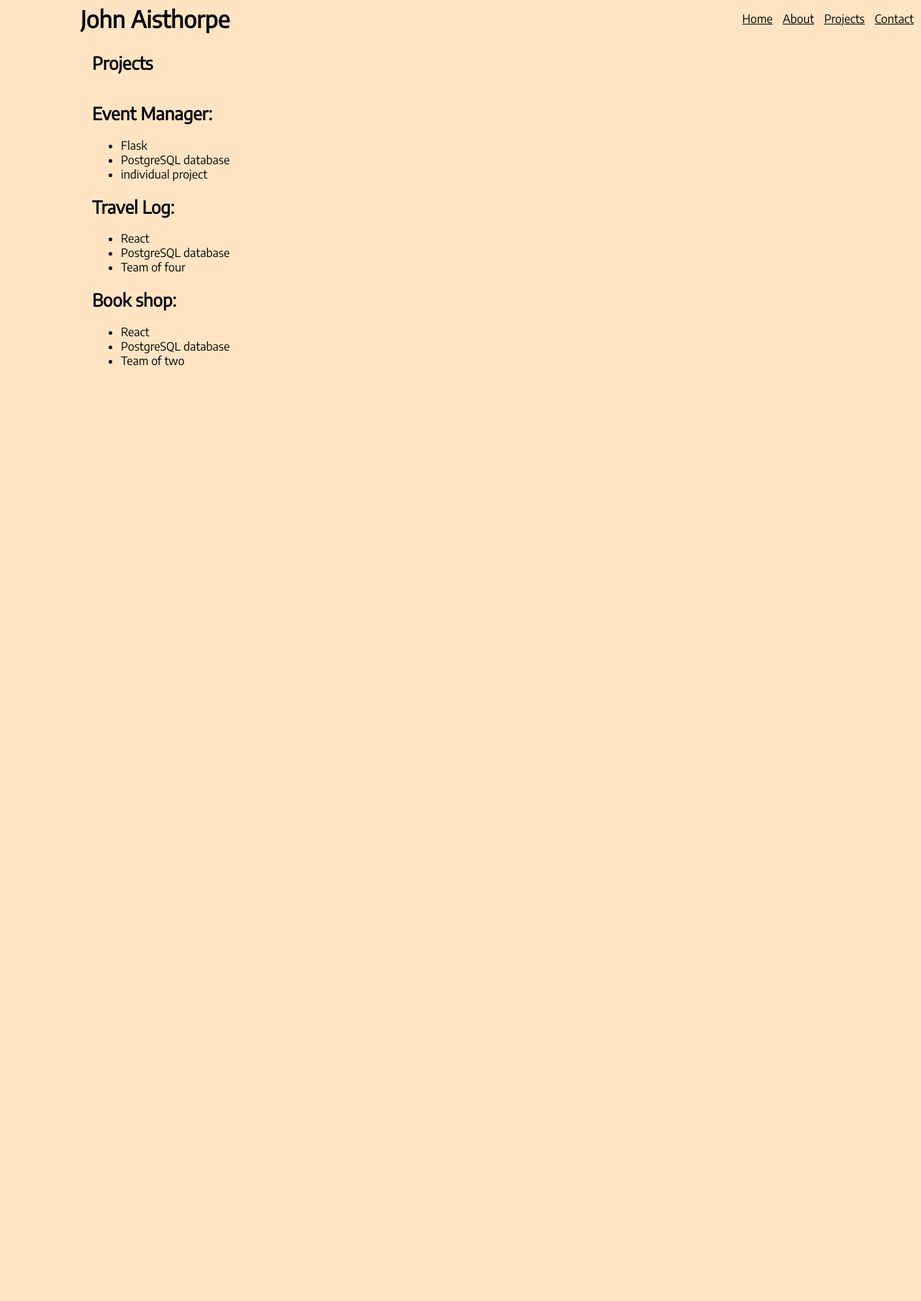
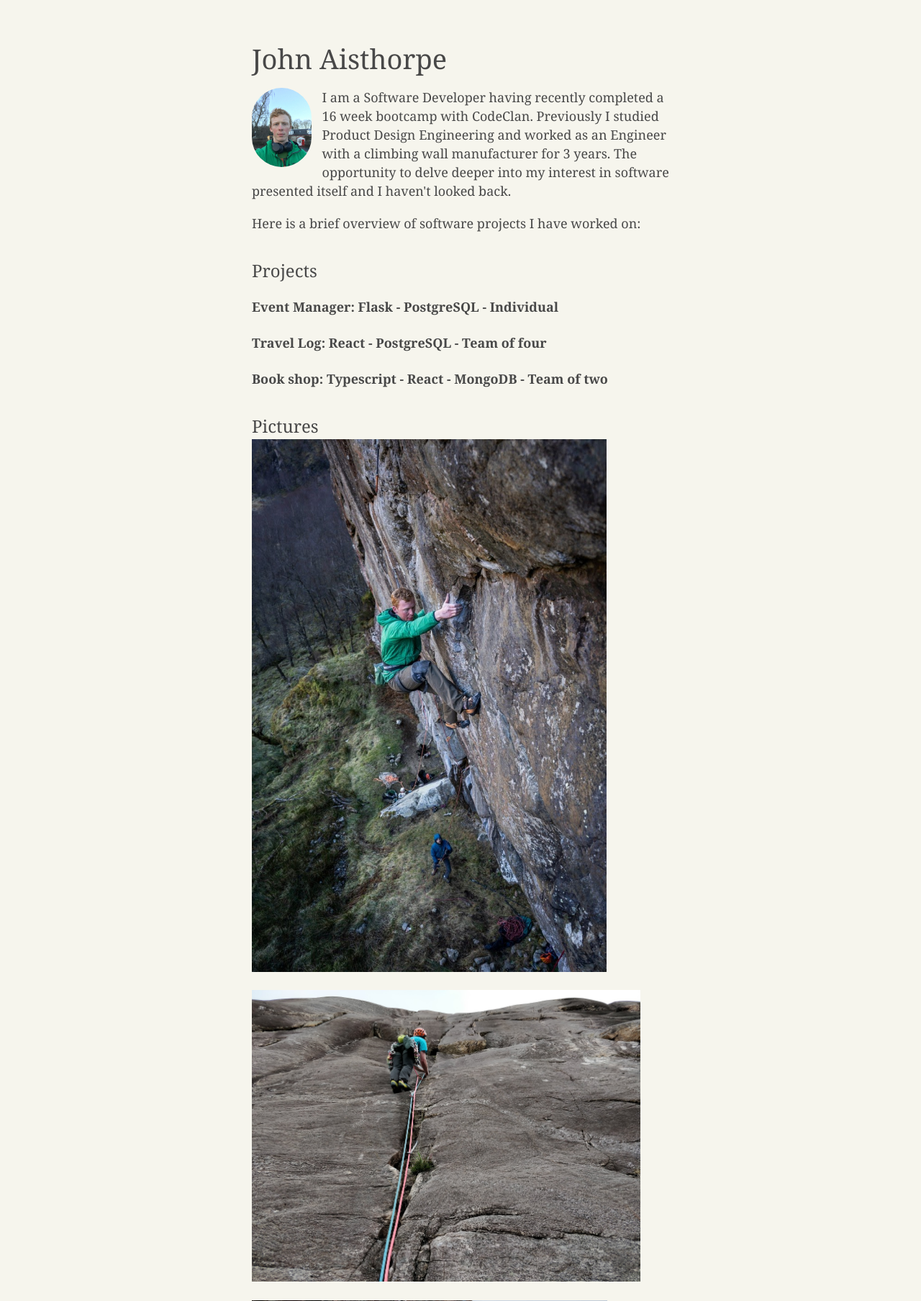
Before and after one commit to JohnAisthorpe/Portfolio_flask, a Flask app: page / in a window 1280 px wide. Shown: the top 1807 px of the page at 72% size. Before the commit the page ends 508 px from the top, so only its background shows below. Run offline with Flask 3, Linux system fonts and the light colour scheme.

Commit message:
updated html and css

```diff
--- a/static/style.css
+++ b/static/style.css
@@ -1,40 +1,174 @@
 body {
-  margin: 0;
-  font-family: "Encode Sans", Arial, sans-serif;
-  background-color: bisque;
+  margin: 60px auto;
+  font-family: Georgia, Palatino, 'Palatino Linotype', Times, 'Times New Roman', serif;
+	background-color: #f6f5ed;
+	color: #484848;
 
-}
-
-#name {
-  margin: auto;
-  width: 60%;
-  font-family: "Encode Sans", sans-serif;
+  width: 580px;
+  font-size: 18px;
+  line-height: 26px;
 }
 
 header {
-  display: flex;
+  margin-top: 30px;
+  margin-bottom: 20px;
+}
+
+header a {
+	color: #484848;
+	text-decoration: none;
+	border-bottom: 1px dotted #999892;
+}
+
+header a:visited {
+	color: #484848;
+}
+
+footer {
+  border-top: 1px solid rgb(206,206,206);
+
+  margin-top: 48px;
+  padding-top: 24px;
+
+  font-size: 14px;
+}
+
+header a:hover {
+	border-bottom: 1px solid #999892;
+}
+
+h1 {
+  font-size: 38px;
+  line-height: 42px;
+  font-weight: normal;
+  margin-bottom: 20px;
+}
+
+body.post h1 {
+  margin-bottom: 5px;
+}
+
+body.post header p {
+  font-size: 14px;
+}
+
+h2 {
+  margin-top: 40px;
+  margin-bottom: 5px;
+
+  font-size: 24px;
+  font-weight: normal;
+}
+
+h3 {
+  margin-top: 20px;
+  margin-bottom: 5px;
+
+  font-size: 20px;
+  font-weight: bold;
+}
+
+img.avatar {
+  background-size: 100%;
+  display: block;
+  overflow: hidden;
+  border-radius: 100px;
+  -moz-border-radius: 100px;
+  -webkit-border-radius: 100px;
+  margin-right: 15px;
+  width: auto;
+  max-width: 110px;
+  height: auto;
+  max-height: 110px;
 }
 
 
-nav > ul {
-  list-style: none;
+pre {
+  font-size: 15px;
+  white-space: pre;
+  word-wrap: normal;
+  overflow: auto;
+  width: auto;
 }
 
-nav {
-  text-align: center;
+@media screen and (max-width: 580px) {
+  body {
+    margin: 10px auto;
+    padding: 0 20px 0 20px;
+    width: auto;
+    word-wrap: break-word;
+  }
+
+  pre {
+    font-size: 14px;
+    line-height: 16px;
+  }
+
+  img {
+    max-width: 100%;
+    width: auto;
+    height: auto;
+  }
+
+  img.avatar {
+    height: 110px;
+    width: 110px;
+  }
+
+  .video-wrap {
+    position: relative;
+    padding-bottom: 56.25%;
+    padding-top: 30px; height: 0; overflow: hidden;
+  }
+
+  .video-wrap iframe,
+  .video-wrap object,
+  .video-wrap embed {
+      position: absolute;
+      top: 0;
+      left: 0;
+      width: 100%;
+      height: 100%;
+  }
 }
 
-nav > ul > li {
-  display: inline-block;
-  margin-right: 10px;
+
+a {
+  color:  #C30C0C;
 }
 
-nav > ul > li > a {
-  color: black;
-  list-style: none;
+a:visited {
+  color: gray;
 }
 
-body > main > article {
-  margin: auto;
-  width: 80%;
+p {
+  margin: 0 0 2ex 0;
 }
+
+ul {
+  margin: 0 0 2ex 0;
+  padding: 0;
+}
+
+li {
+  margin: 0 0 0 20px;
+  padding: 0;
+}
+
+.cover-left {
+  width: 49%;
+  float: left;
+  padding-right: 2%;
+}
+
+.cover-right {
+  width: 49%;
+  float: left;
+}
+
+img{
+  width: auto;
+  max-width: 540px;
+  height: auto;
+  max-height: 740px;
+}
--- a/templates/index.html
+++ b/templates/index.html
@@ -1,59 +1,51 @@
 <!DOCTYPE html>
-<html lang="en">
+
+<html>
 <head>
-  <meta charset="UTF-8">
-  <meta name="viewport" content="width=device-width, initial-scale=1.0">
-  <link rel="stylesheet" href="/static/style.css">
-  <link href="https://fonts.googleapis.com/css2?family=Encode+Sans&display=swap" rel="stylesheet">
-  <title>John Aisthorpe</title>
+    <link rel="stylesheet" type="text/css" href="/static/style.css">
+    <title>John Aisthorpe</title>
+    <meta name="viewport" content="width=device-width">
+    <meta charset="UTF-8">
 </head>
+
 <body>
-  <header>
-    <h1 id="name">John Aisthorpe</h1>
-    <nav>
-      <ul>
-        <li>
-          <a href="/">Home</a>
-        </li>
-        <li>
-          <a href="/">About</a>
-        </li>
-        <li>
-          <a href="/">Projects</a>
-        </li>
-        <li>
-          <a href="/">Contact</a>
-        </li>
-      </ul>
-    </nav>
-  </header>
-  <main>
+    <header>
+        <h1>John Aisthorpe</h1>
+
+
+        <img src="/static/images/avatar.jpeg" class="avatar" align="left">
+
+
+        <p class="header">
+          I am a Software Developer having recently completed a 16 week bootcamp with CodeClan. Previously I studied Product Design Engineering and worked as an Engineer with a climbing wall manufacturer for 3 years. The opportunity to delve deeper into my interest in software presented itself and I haven't looked back.
+        </p>
+        <p>Here is a brief overview of software projects I have worked on:</p>
+    </header>
+
     <article>
-      <header>
-        <h1>Projects</h1>
-      </header>
-        <h2>Event Manager:</h2>
-        <ul>
-          <li>Flask</li>
-          <li>PostgreSQL database</li>
-          <li>individual project</li>
-        </ul>
-        <h2>Travel Log:</h2>
-        <ul>
-          <li>React</li>
-          <li>PostgreSQL database</li>
-          <li>Team of four</li>
-        </ul>
-        <h2>Book shop:</h2>
-        <ul>
-          <li>React</li>
-          <li>PostgreSQL database</li>
-          <li>Team of two</li>
-        </ul>
+      <h2>Projects</h2>
 
-      <footer>
-      </footer>
+      <h4>Event Manager: Flask - PostgreSQL - Individual</h4>
+
+      <h4>Travel Log: React - PostgreSQL - Team of four</h4>
+
+      <h4>Book shop: Typescript - React - MongoDB - Team of two</h4>
+
+
+        <h2>Pictures</h2>
+        <p>
+            <img src="/static/images/rock-climbing.jpeg"  alt="">
+        </p>
+        <p>
+            <img src="/static/images/rock-climbing2.jpeg"  alt="">
+        </p>
+        <p>
+            <img src="/static/images/rock-climbing3.jpeg"  alt="">
+        </p>
+        <p>
+            <img src="/static/images/mountainbiking.jpeg"  alt="">
+        </p>
+
     </article>
-  </main>
 </body>
 </html>
```
Also changed, not shown: static/images/avatar.jpeg (added), static/images/mountainbiking.jpeg (added), static/images/rock-climbing.jpeg (added), static/images/rock-climbing2.jpeg (added), static/images/rock-climbing3.jpeg (added).
